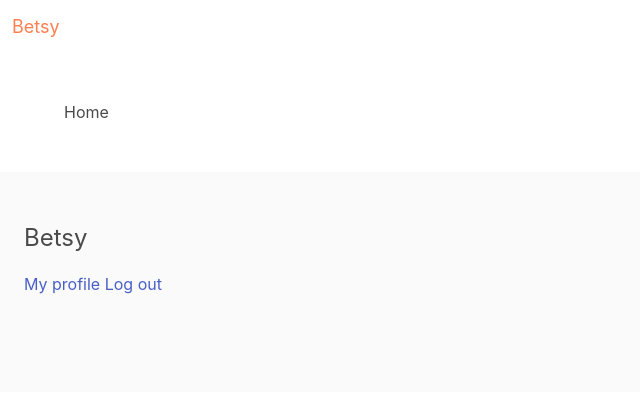
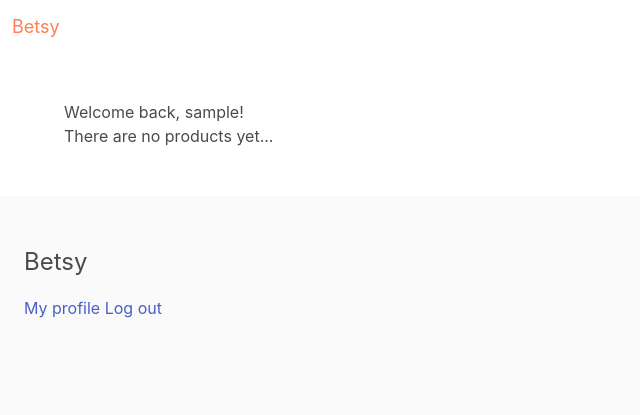
Before and after one commit to NTielman/Betsy, a Flask app: page / in a window 1280 px wide. Shown: the top 415 px of the page, without its empty margins (0-640 px from the left). Run offline with Flask 2, Linux system fonts and the light colour scheme; the visitor is signed in with stand-in values (Sample User, id 1).

Commit message:
show newest products on homepage

```diff
--- a/main.py
+++ b/main.py
@@ -1,7 +1,7 @@
 import os
 from flask import Flask, redirect, render_template, request, session, url_for, flash
 from helpers import verify_password, verify_user
-from queries import get_user, list_user_products, add_product_to_catalog, list_user_sales, list_user_purchases, add_images_to_product, add_product_tags
+from queries import get_user, list_user_products, add_product_to_catalog, list_user_sales, list_user_purchases, add_images_to_product, add_product_tags, get_newest_products
 
 __winc_id__ = '9263bbfddbeb4a0397de231a1e33240a'
 __human_name__ = 'templates'
@@ -13,7 +13,8 @@
 def frontpage(user=False):
     if "user" in session:
         user = session["user"]
-    return render_template("home_page.html", user=user)
+    featured_products = get_newest_products()
+    return render_template("home_page.html", user=user, products=featured_products)
 
 @app.route('/home/')
 def home():
--- a/models.py
+++ b/models.py
@@ -15,7 +15,7 @@
     full_name = CharField()
     address = CharField()
     bio = TextField(null=True, default="Hi, i'm a happy Betsy user.")
-    avatar_url = CharField(null=True, default="https://www.pngitem.com/pimgs/m/146-1468843_profile-icon-orange-png-transparent-png.png")
+    avatar_url = CharField(null=True, default="https://media.istockphoto.com/vectors/default-profile-picture-avatar-photo-placeholder-vector-illustration-vector-id1223671392?b=1&k=6&m=1223671392&s=612x612&w=0&h=5VMcL3a_1Ni5rRHX0LkaA25lD_0vkhFsb1iVm1HKVSQ=")
 
 class Product(BaseModel):
     title = CharField(max_length=100)
@@ -25,6 +25,7 @@
     prod_id = AutoField()
     user = ForeignKeyField(User, backref='products', on_delete='CASCADE')
     date_added = DateField(default=date.today())
+    # thumbnail = CharField(null=True, default="http://cdn.shopify.com/s/files/1/0169/2660/5412/collections/placeholder-images-collection-1_large_807560ab-9024-46ea-ab0a-bb49df2b3bb8_1200x1200.png?v=1551259616")
 
 class Order(BaseModel):
     vendor = ForeignKeyField(User, backref='sales')
--- a/queries.py
+++ b/queries.py
@@ -23,12 +23,18 @@
         return False
 
 def get_user(user_name):
-    '''finds and returns a user object from database'''
+    '''finds and returns a user dictionary from database'''
     user = User.get(User.username == user_name)
     return model_to_dict(user)  #converts DB user to dictionary
 
-# def search(term):
-#     ...
+def get_newest_products():
+    '''returns all products in database sorted by date added'''
+    query = (Product
+             .select()
+             .order_by(Product.date_added.desc())
+             .limit(10))
+    products = [model_to_dict(product) for product in query]
+    return products
 
 def list_user_products(user_id):
     '''returns a list of products a user is selling'''
@@ -48,9 +54,6 @@
     purchases = [model_to_dict(purchase) for purchase in user.purchases]
     return purchases
 
-# def list_products_per_tag(tag_id):
-#     ...
-
 def add_product_to_catalog(product_info):
     '''creates and adds a product to user's profile'''
     try:
@@ -64,6 +67,7 @@
     '''adds images to a product'''
     product = Product.get(Product.prod_id == product_id)
 
+    #add first image as product thumbnail. image_list[0]
     for image_url in image_list:
         if image_url:  #if image field wasn't empty
             prod_image = Product_image(product=product, image_url=image_url)
@@ -80,10 +84,14 @@
 # def update_stock(product_id, new_quantity):
 #     ...
 
+# def list_products_per_tag(tag_id):
+#     ...
 
 # def purchase_product(product_id, buyer_id, quantity):
 #     ...
 
-
 # def remove_product(product_id):
 #     ...
+
+# def search(term):
+#     ...
--- a/static/style.css
+++ b/static/style.css
@@ -2,3 +2,11 @@
     font-size: large;
     color: coral;
 }
+
+.product-list-item .box .subtitle {
+    margin-bottom: 0;
+}
+
+.product-list-item .box .price {
+    color: dimgrey;
+}
--- a/templates/home_page.html
+++ b/templates/home_page.html
@@ -8,6 +8,36 @@
             {% endfor %}
         {% endif %}
     {% endwith %}
-<!-- if user, welcome back fullname -->
-<h2>Home</h2>
+
+    {% if user %}
+        <h1>Welcome back, {{ user.username }}!</h1>
+    {% else %}
+        <h1>Home</h1>
+    {% endif %}
+
+    {% if products %}
+        <div class="columns is-multiline mb-6">
+            <div class="column is-12 has-text-centered mt-6 mb-6">
+                <h2 class="is-size-3">Newest products</h2>
+            </div>
+        </div>
+
+        {% for product in products %}
+            <div class="column is-3 product-list-item">
+                <div class="box">
+                    <figure class="image is-4by3 mb-4">
+                        <img src="" alt="product thumbnail">
+                        <!-- insert image thumbnail -->
+                    </figure>
+                    <h2 class="subtitle">{{ product.title }}</h2>
+                    <h3 class="price is-size-6 mb-5">${{ product.price_in_cents/100 }}</h3>
+                    <hr>
+                    <a href="#" class="button is-dark">View Product</a>
+                </div>
+            </div>
+        {% endfor %}
+
+    {% else %}
+        <p>There are no products yet...</p>
+    {% endif %}
 {% endblock content %}
--- a/templates/user_profile.html
+++ b/templates/user_profile.html
@@ -34,7 +34,6 @@
         </table>
     {% else %}
         <p>You don't have any products yet...</p>
-        <!-- link to add a product -->
     {% endif %}
 </div>
 
```
